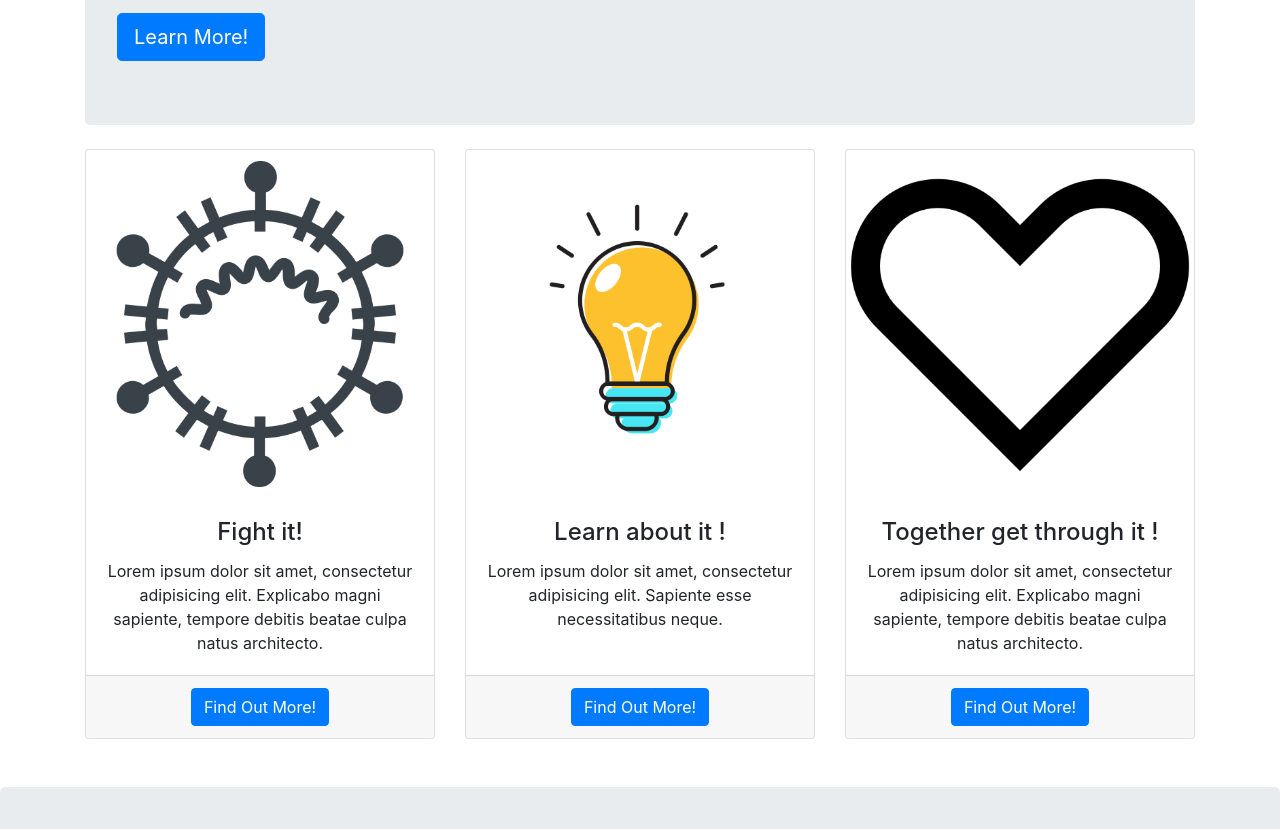
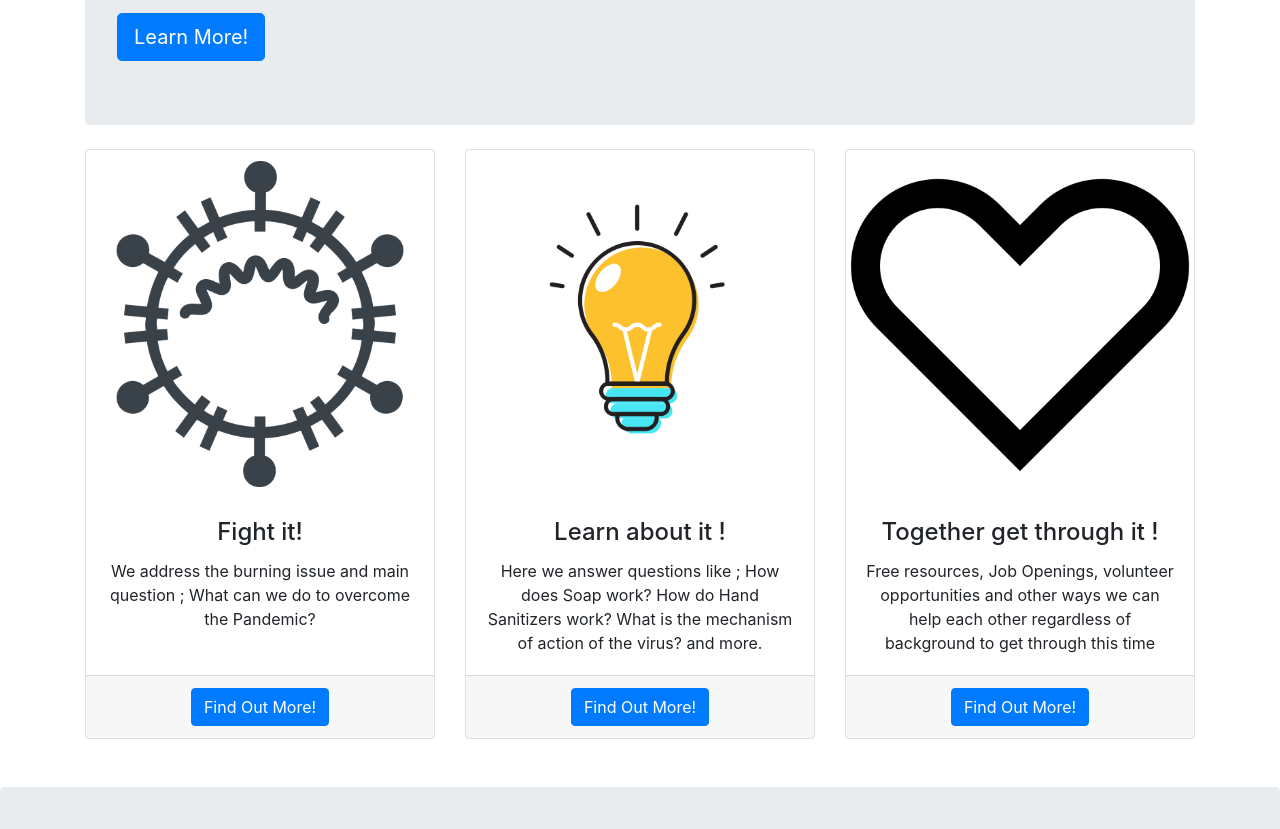
Before and after one commit to CovidConnected/covidconnected.github.io, a website: page index.html in a window 1280 px wide. Shown: the part 271-1100 px from the top of the page. Drawn offline with nearby package versions, Linux system fonts and the light colour scheme.

Commit message:
Update index.html

```diff
--- a/index.html
+++ b/index.html
@@ -77,7 +77,7 @@
           <img class="card-img-top" src="coronavirus.png" alt="">
           <div class="card-body">
             <h4 class="card-title">Fight it! </h4>
-            <p class="card-text">Lorem ipsum dolor sit amet, consectetur adipisicing elit. Explicabo magni sapiente, tempore debitis beatae culpa natus architecto.</p>
+            <p class="card-text">We address the burning issue and main question ; What can we do to overcome the Pandemic? </p>
           </div>
           <div class="card-footer">
             <a href="#" class="btn btn-primary">Find Out More!</a>
@@ -90,7 +90,7 @@
           <img class="card-img-top" src="bulb.png" alt="">
           <div class="card-body">
             <h4 class="card-title">Learn about it !</h4>
-            <p class="card-text">Lorem ipsum dolor sit amet, consectetur adipisicing elit. Sapiente esse necessitatibus neque.</p>
+            <p class="card-text">Here we answer questions like ; How does Soap work? How do Hand Sanitizers work? What is the mechanism of action of the virus? and more.</p>
           </div>
           <div class="card-footer">
             <a href="#" class="btn btn-primary">Find Out More!</a>
@@ -103,7 +103,7 @@
           <img class="card-img-top" src="heart.png" alt="">
           <div class="card-body">
             <h4 class="card-title">Together get through it !</h4>
-            <p class="card-text">Lorem ipsum dolor sit amet, consectetur adipisicing elit. Explicabo magni sapiente, tempore debitis beatae culpa natus architecto.</p>
+            <p class="card-text">Free resources, Job Openings, volunteer opportunities and other ways we can help each other regardless of background to get through this time</p>
           </div>
           <div class="card-footer">
             <a href="#" class="btn btn-primary">Find Out More!</a>
```
